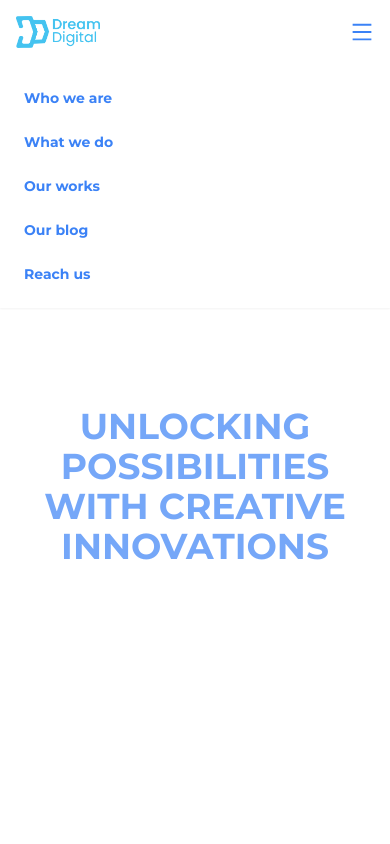
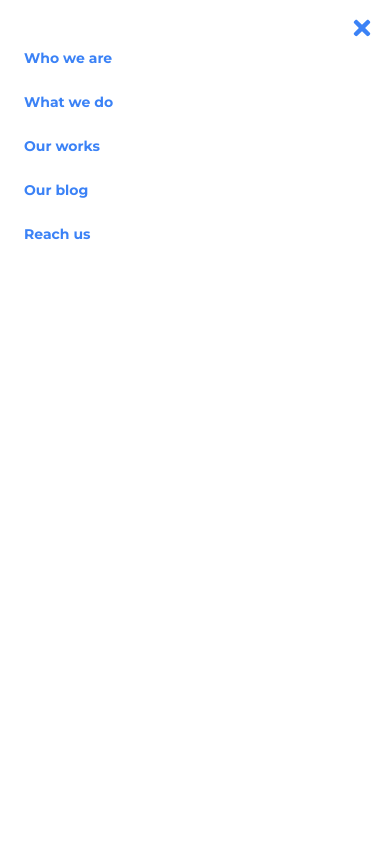
Before and after one commit to dreamdigitalafrica/dreamdigital.github.io, a Next.js app: page / in a window 390 px wide. Both pictures are taken after a click on the element 362 px from the left and 32 px from the top of the page. Shown: the top 844 px of the page. Built offline with nearby package versions, Linux system fonts and the light colour scheme.

Commit message:
updated mobile sidebar

```diff
--- a/src/components/shared/header.tsx
+++ b/src/components/shared/header.tsx
@@ -1,6 +1,7 @@
 "use client";
 
 import Image from "next/image";
+import { FaTimes } from "react-icons/fa";
 import Container from "./container";
 import Link from "next/link";
 
@@ -31,7 +32,7 @@ const Header = ({}: HeaderProps) => {
         <nav
           className={`${
             !isMenuOpen ? "hidden" : "flex"
-          } md:flex flex-col md:flex-row w-full px-6 py-6 md:p-0 md:w-max left-0 text-blue-500 absolute md:relative top-[100%] shadow-sm text-sm md:text-base bg-white`}
+          } md:flex flex-col md:flex-row w-full px-6 pt-12  md:p-0 md:w-max left-0 text-blue-500 absolute md:relative top-0  h-screen md:h-max shadow-sm text-sm md:text-base bg-white`}
         >
           <ul className="flex flex-col md:flex-row gap-6 w-full font-semibold">
             <li className="w-full md:w-max">
@@ -80,6 +81,10 @@ const Header = ({}: HeaderProps) => {
               </Link>
             </li>
           </ul>
+
+          <div className="menu-toggler absolute flex md:hidden top-4 right-4" onClick={toggleMenu}>
+            <FaTimes size={24} />
+          </div>
         </nav>
 
         <div className="menu-toggler flex md:hidden" onClick={toggleMenu}>
```
